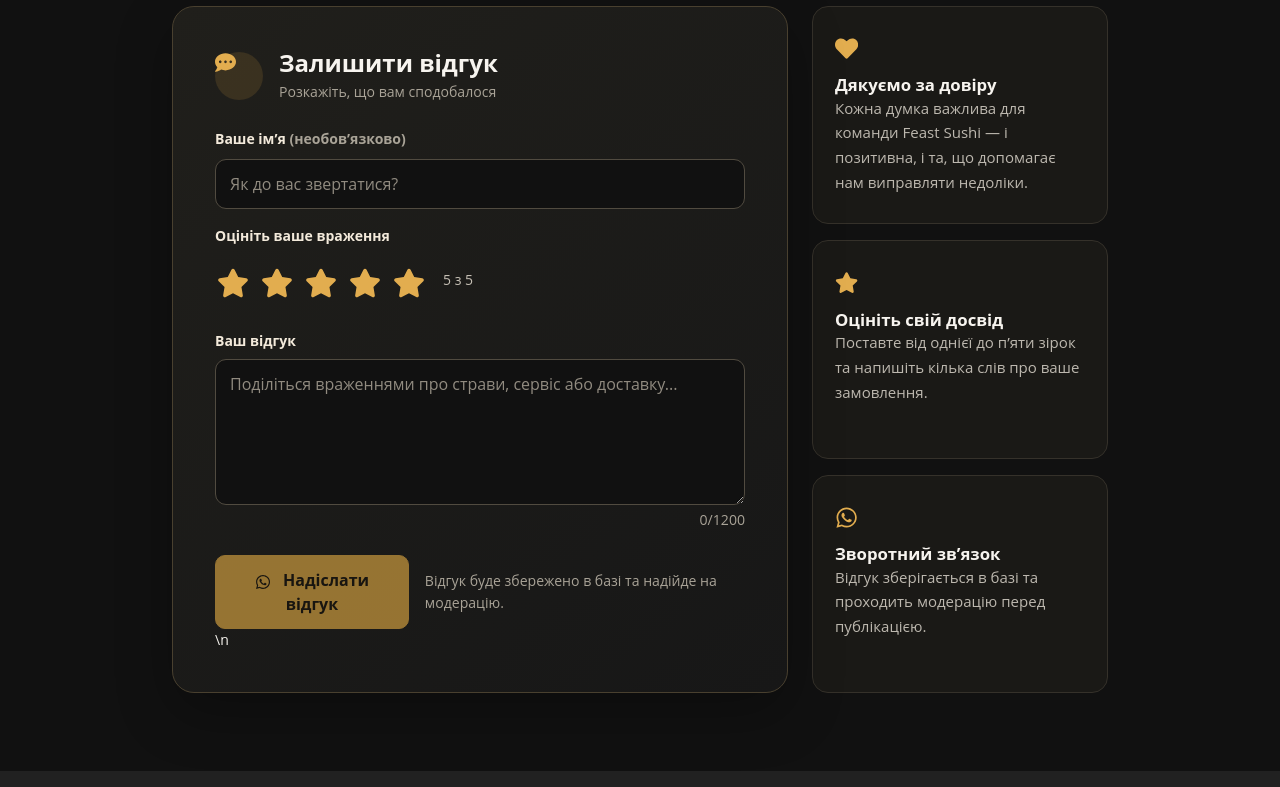
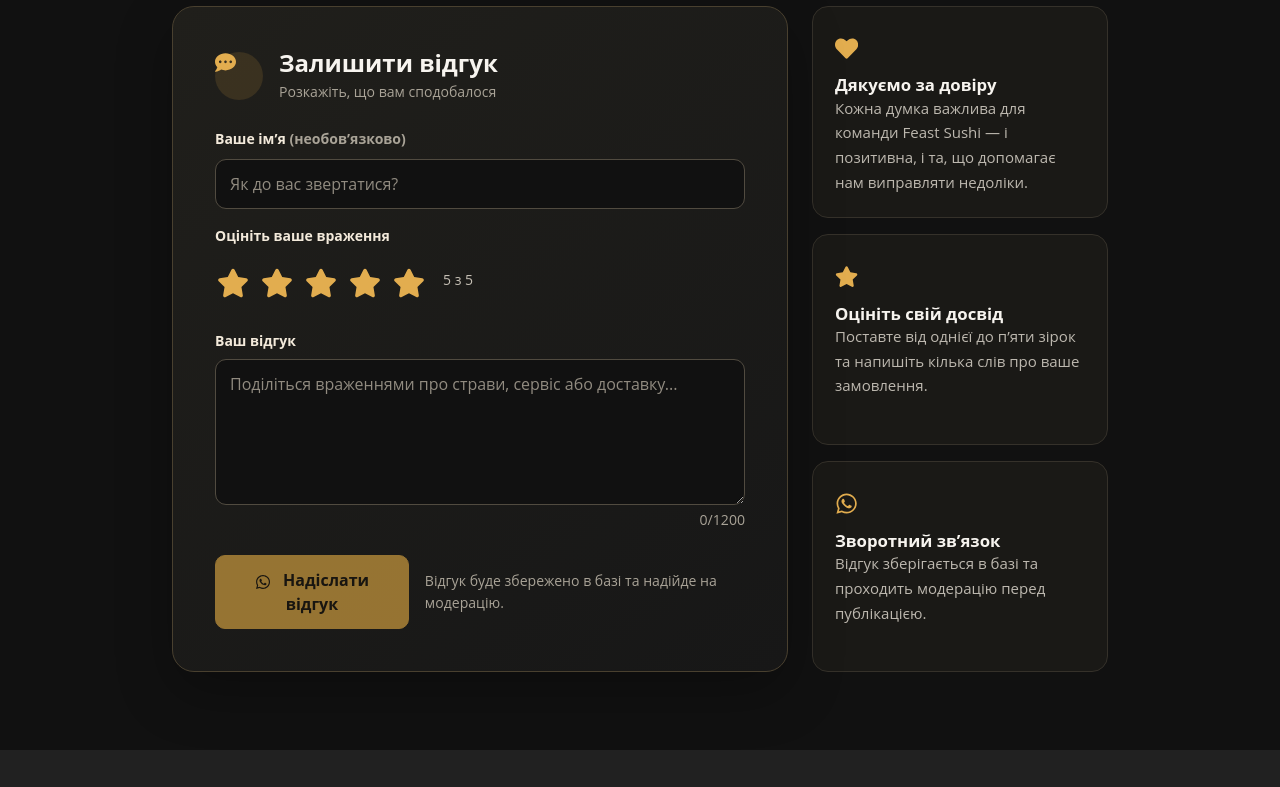
Before and after one commit to UlichIgor/delivery, a React (Create React App) app: page /#/blog in a window 1280 px wide. Shown: the part 440-1227 px from the top of the page. Built offline with nearby package versions, Linux system fonts and the light colour scheme; no server answers; the database is empty.

Commit message:
Fix review form JSX newline

```diff
--- a/src/pages/Blog.jsx
+++ b/src/pages/Blog.jsx
@@ -145,7 +145,8 @@ export default function Blog() {
                   </Button>
                   <span className="review-note">{isSupabaseConfigured ? "Відгук буде збережено в базі та надійде на модерацію." : "Поки база не налаштована, відгук відкриється у WhatsApp."}</span>
                 </div>
-                {error && <div className="thanks-panel mt-3" role="alert">{error}</div>}\n                {sent && (
+                {error && <div className="thanks-panel mt-3" role="alert">{error}</div>}
+                {sent && (
                   <div className="thanks-panel mt-3" role="status">
                     {isSupabaseConfigured ? "Дякуємо! Відгук збережено та очікує перевірки модератором." : "Дякуємо! Відкрили WhatsApp із підготовленим повідомленням. Натисніть «Надіслати» у WhatsApp, щоб передати відгук менеджеру."}
                   </div>
```
